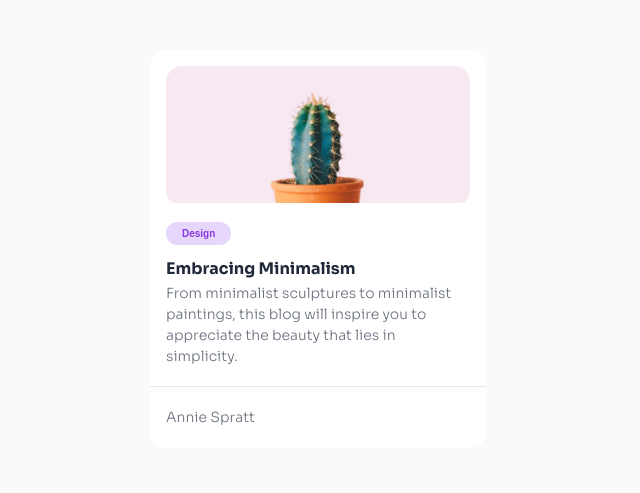
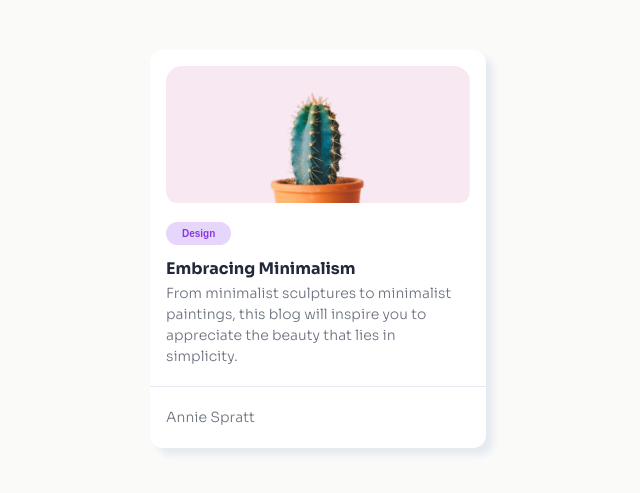
Before and after one commit to malaya-01/Responsive-mini-blog-card, a plain HTML site: page index.html in a window 1280 px wide. Shown: the part 151-644 px from the top of the page, without its empty margins (322-962 px from the left). Drawn offline with Linux system fonts and the light colour scheme.

Commit message:
Update style.css

```diff
--- a/style.css
+++ b/style.css
@@ -29,10 +29,10 @@ body {
     justify-content: center;
     align-items: flex-start;
     flex-direction: column;
-    border-radius: 16px;
+    border-radius: 13px;
     background-color: #ffffff;
     /* gap:10px; */
-    shadow:1px 1px 1px #E5EAF0;
+    box-shadow: 7px 7px 7px #E5EAF0;
 }
 
 .img {
```
